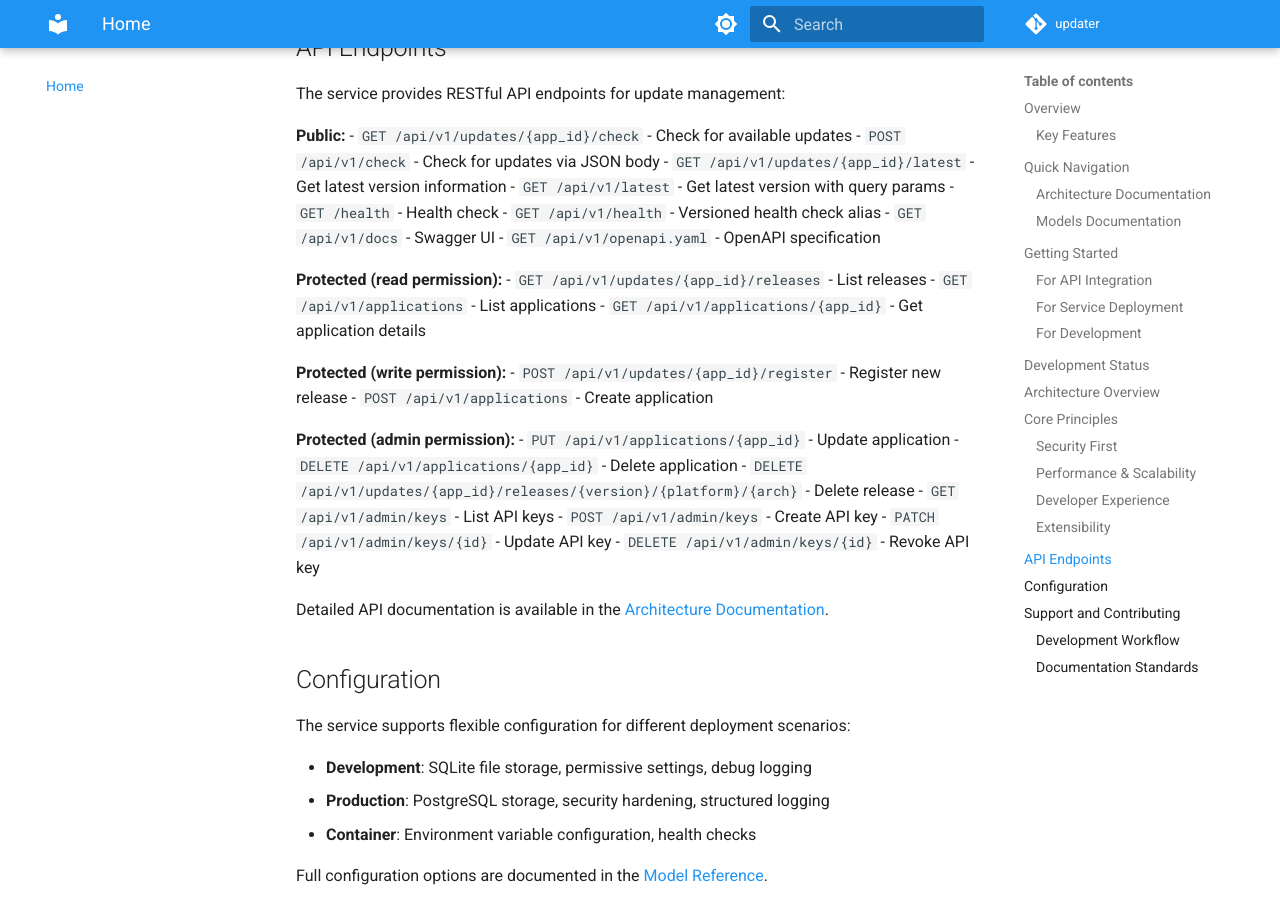
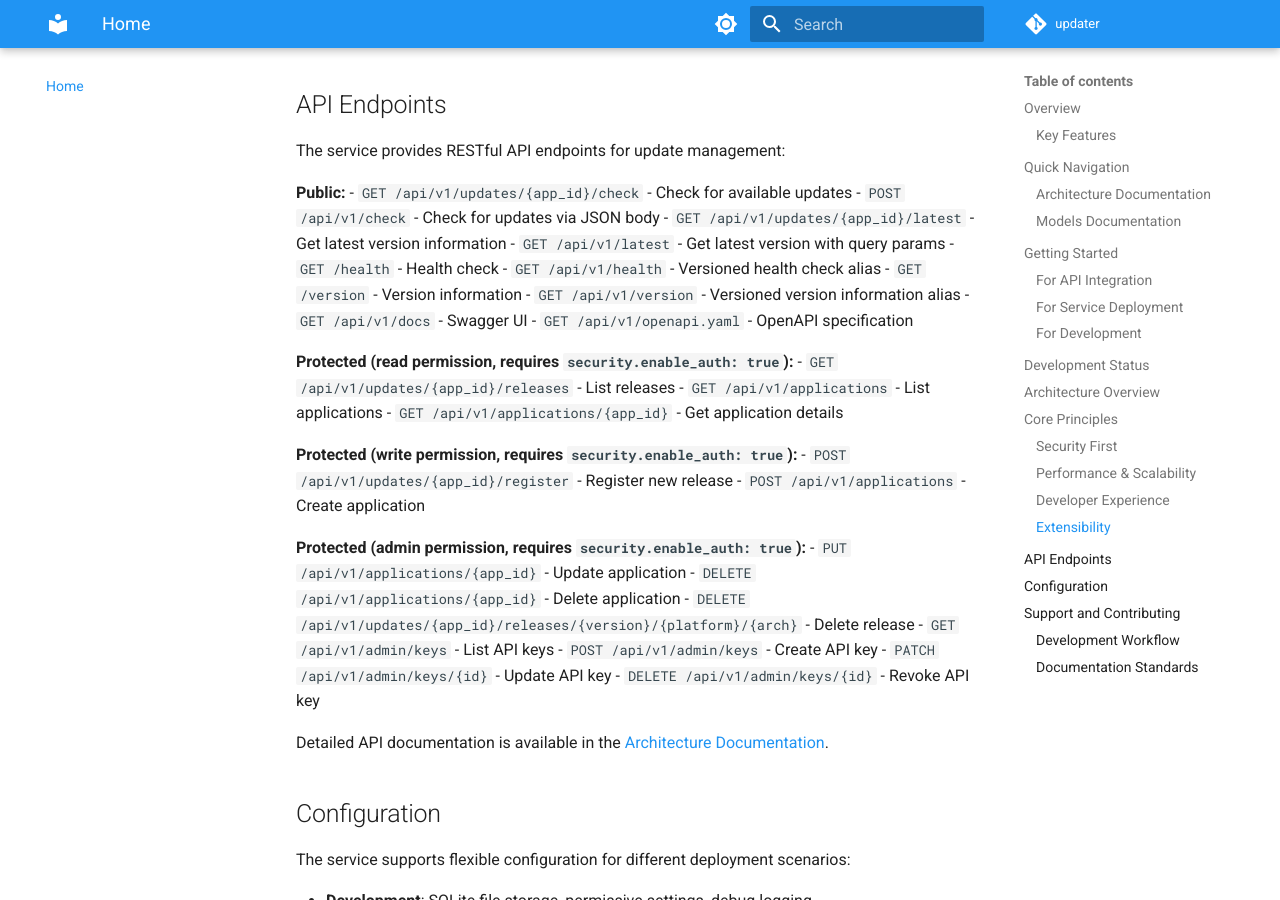
Before and after one commit to griffinskudder/updater, an MkDocs documentation site: the page built from docs/index.md, in a window 1280 px wide and 900 px high, scrolled down 3468 px. Built offline with MkDocs 1.6.1 and Material for MkDocs 9.7.7, drawn with Linux system fonts in a browser that asks for light colours; comment, search, counter and statistics services are not loaded; the version menu is left out.

Commit message:
docs: fix diagram arrows, add missing endpoints, clarify auth conditions
- Reverse instStorage-->iface arrow (InstrumentedStorage wraps the interface)
- Add api-->logger and mw-->logger edges (logger was a disconnected island)
- Add GET /version and GET /api/v1/version to public endpoint inventory
- Qualify protected endpoint groups with "requires security.enable_auth: true"

Co-Authored-By: Claude Sonnet 4.6 <noreply@anthropic.com>

```diff
--- a/docs/index.md
+++ b/docs/index.md
@@ -102,7 +102,9 @@ graph TB
     sqlite --> sqlc
     api --> metrics
     api --> tracing
-    iface --> instStorage
+    api --> logger
+    mw --> logger
+    instStorage --> iface
 
     classDef complete fill:#4caf50,stroke:#2e7d32,color:#fff
     class api,mw,logic,models,config,iface,mem,pg,sqlite,sqlc,metrics,tracing,instStorage,logger complete
@@ -145,19 +147,21 @@ The service provides RESTful API endpoints for update management:
 - `GET /api/v1/latest` - Get latest version with query params
 - `GET /health` - Health check
 - `GET /api/v1/health` - Versioned health check alias
+- `GET /version` - Version information
+- `GET /api/v1/version` - Versioned version information alias
 - `GET /api/v1/docs` - Swagger UI
 - `GET /api/v1/openapi.yaml` - OpenAPI specification
 
-**Protected (read permission):**
+**Protected (read permission, requires `security.enable_auth: true`):**
 - `GET /api/v1/updates/{app_id}/releases` - List releases
 - `GET /api/v1/applications` - List applications
 - `GET /api/v1/applications/{app_id}` - Get application details
 
-**Protected (write permission):**
+**Protected (write permission, requires `security.enable_auth: true`):**
 - `POST /api/v1/updates/{app_id}/register` - Register new release
 - `POST /api/v1/applications` - Create application
 
-**Protected (admin permission):**
+**Protected (admin permission, requires `security.enable_auth: true`):**
 - `PUT /api/v1/applications/{app_id}` - Update application
 - `DELETE /api/v1/applications/{app_id}` - Delete application
 - `DELETE /api/v1/updates/{app_id}/releases/{version}/{platform}/{arch}` - Delete release
```
